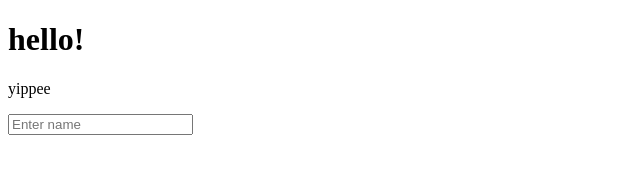
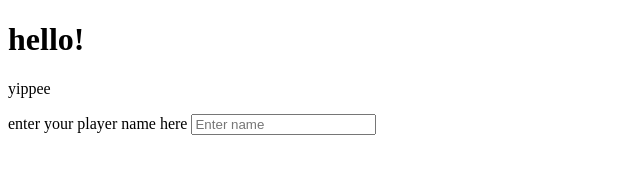
Before and after one commit to xu-lianjiao/the-mind-game, a plain HTML site: page index.html in a window 1280 px wide. Shown: the whole page, without its empty margins (0-640 px from the left). Drawn offline with Linux system fonts and the light colour scheme.

Commit message:
Update index.html

```diff
--- a/index.html
+++ b/index.html
@@ -6,6 +6,7 @@
     <p>yippee</p>
     <search>
       <form>
+        <label>enter your player name here</label>
         <input id="player-name" placeholder="Enter name" />
       </form>
     </search>
```
